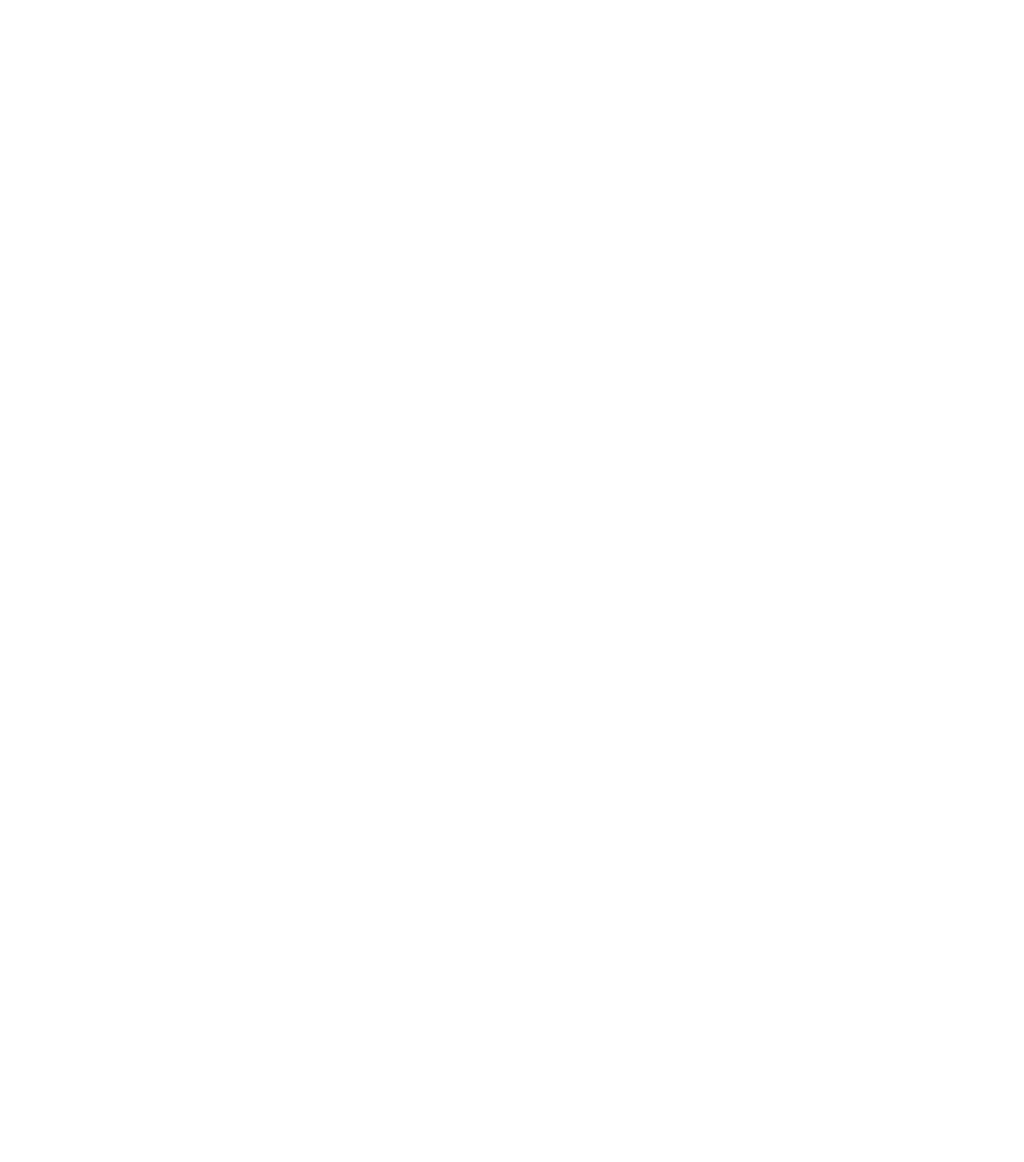
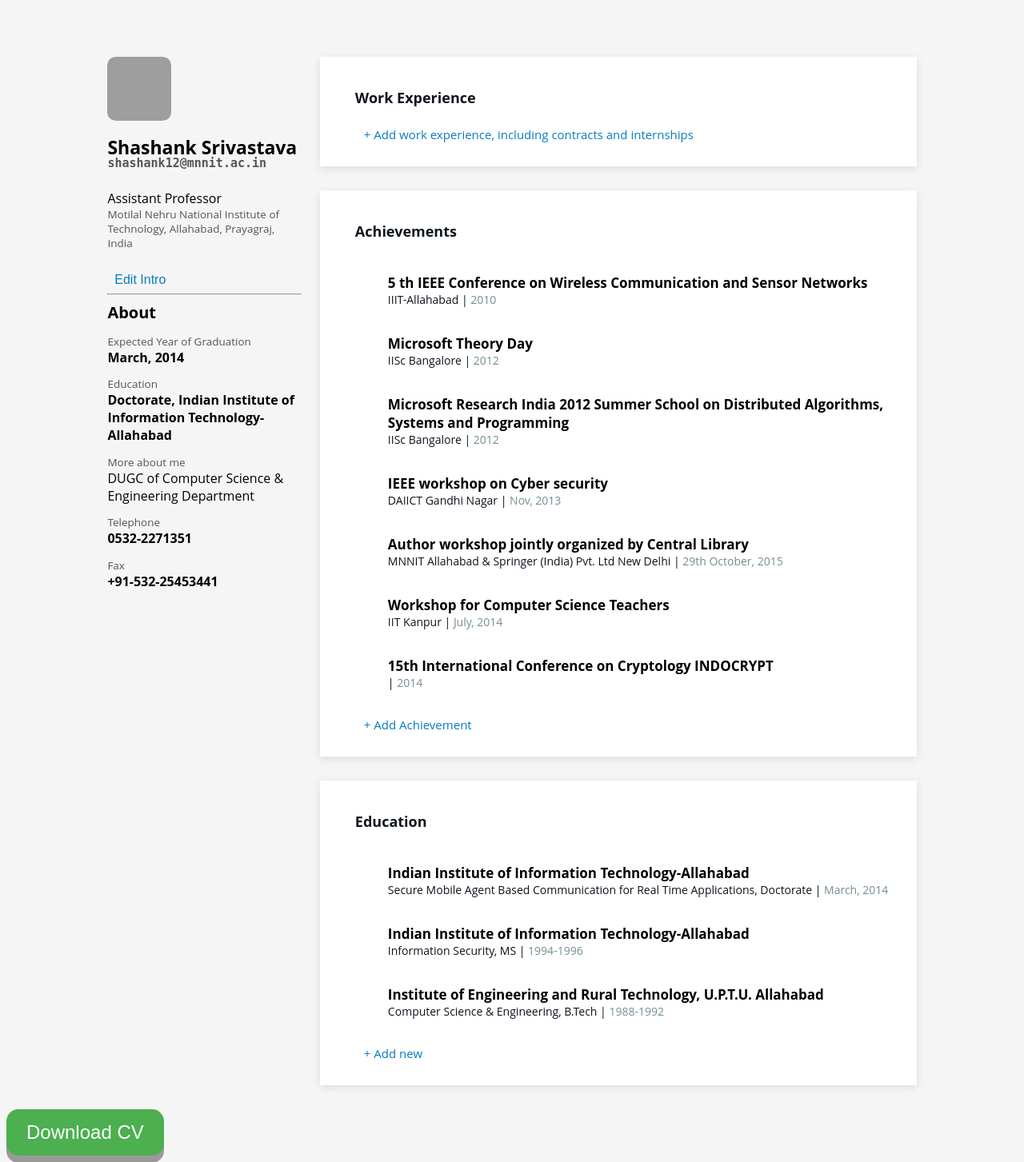
Before and after one commit to PriankaMaheru190042112/Hackathon-2023, a Django app: page /preview in a window 1280 px wide. Before the commit the page is empty. Shown: the whole page at 80% size. Before the commit the page ends 800 px from the top, so only its background shows below. Run offline with Django 4.2, Linux system fonts and the light colour scheme; grey boxes are pictures that could not be loaded.

Commit message:
redirect to signup and loging page from home page. Created cv  preview page

```diff
--- a/swift_cv/cv/templates/preview_cv.html
+++ b/swift_cv/cv/templates/preview_cv.html
@@ -0,0 +1,69 @@
+{% load static %}
+
+<!-- <link href='https://fonts.googleapis.com/css?family=Lato:400,300,700' rel='stylesheet' type='text/css'> -->
+<link rel='stylesheet' type="text/css" href="{% static 'css/preview.css'%}">
+
+<div id="inner-nav"></div>
+<div id="container">
+    <div id="profile">
+        <div id="image">
+            <img id="profile-photo" src="http://mnnit.ac.in/ss/images/shashank.jpg" alt="Profile-Image">
+            <a href="#"><i class="fas fa-pen stroke-transparent"></i></a>
+        </div>
+        <p id="name">Shashank Srivastava<br><span id="email">shashank12@mnnit.ac.in</span></p>
+        <p id="designation">Assistant Professor<br><span id="college">Motilal Nehru National Institute of Technology, Allahabad, Prayagraj, India</span></p>
+        <div id="social-links"><a href="#"><i class="fab fa-facebook-f stroke-transparent"></i></a><a><i class="fab fa-twitter stroke-transparent"></i></a><a><i class="fab fa-linkedin-in stroke-transparent"></i></a><a><i class="fab fa-github stroke-transparent"></i></a></div>
+        <a id="edit-intro" href="#"><i class="fas fa-pen-alt blue"></i>&nbsp;&nbsp;Edit Intro</a>
+        <hr width="100%">
+        <div id="about">
+            <p style="display:inline;">About</p>
+            <a href="#"><i class="fas fa-pen stroke-transparent-blue"></i></a>
+        </div>
+        <p id="year-graduation">Expected Year of Graduation<br><strong>March, 2014</strong></p>
+        <p id="education">Education<br><strong>Doctorate, Indian Institute of Information Technology-Allahabad</strong></p>
+        <p id="more-about">More about me<br><span>DUGC of Computer Science & Engineering Department</span></p>
+        <p id="telephone">Telephone<br><strong>0532-2271351</strong></p>
+        <p id="fax">Fax<br><strong>+91-532-25453441</strong></p>
+    </div>
+    <div id="info-cards">
+        <div class="card">
+            <p><i class="fas fa-briefcase stroke-transparent"></i>&nbsp;&nbsp;&nbsp;Work Experience</p>
+            <a href="#">+ Add work experience, including contracts and internships</a>
+        </div>
+        <div class="card">
+            <p><i class="fas fa-briefcase stroke-transparent"></i>&nbsp;&nbsp;&nbsp;Achievements</p>
+            <ul>
+                <li><p class="tags">5 th IEEE Conference on Wireless Communication and Sensor Networks<br><span>IIIT-Allahabad | <span>2010</span></span></p>
+                    <a class="edit" href="#"><i class="fas fa-pen stroke-transparent-blue"></i></a></li>
+                <li><p class="tags">Microsoft Theory Day<br><span>IISc Bangalore | <span>2012</span></span></p>
+                    <a class="edit" href="#"><i class="fas fa-pen stroke-transparent-blue"></i></a></li>
+                <li><p class="tags">Microsoft Research India 2012 Summer School on Distributed Algorithms, Systems and Programming<br><span>IISc Bangalore | <span>2012</span></span></p>
+                    <a class="edit" href="#"><i class="fas fa-pen stroke-transparent-blue"></i></a></li>
+                <li><p class="tags">IEEE workshop on Cyber security<br><span>DAIICT Gandhi Nagar | <span>Nov, 2013</span></span></p>
+                    <a class="edit" href="#"><i class="fas fa-pen stroke-transparent-blue"></i></a></li>
+                <li><p class="tags">Author workshop jointly organized by Central Library<br><span>MNNIT Allahabad & Springer (India) Pvt. Ltd New Delhi | <span>29th October, 2015</span></span></p>
+                    <a class="edit" href="#"><i class="fas fa-pen stroke-transparent-blue"></i></a></li>
+                <li><p class="tags">Workshop for Computer Science Teachers<br><span>IIT Kanpur | <span>July, 2014</span></span></p>
+                    <a class="edit" href="#"><i class="fas fa-pen stroke-transparent-blue"></i></a></li>
+                <li><p class="tags">15th International Conference on Cryptology INDOCRYPT<br><span> | <span>2014</span></span></p>
+                    <a class="edit" href="#"><i class="fas fa-pen stroke-transparent-blue"></i></a></li>
+            </ul>
+            <a href="#">+ Add Achievement</a>
+        </div>
+        <div class="card">
+            <p><i class="fas fa-graduation-cap stroke-transparent"></i>&nbsp;&nbsp;&nbsp;Education</p>
+            <ul>
+                <li><p class="tags">Indian Institute of Information Technology-Allahabad<br><span>Secure Mobile Agent Based Communication for Real Time Applications, Doctorate | <span>March, 2014</span></span></p>
+                    <a class="edit" href="#"><i class="fas fa-pen stroke-transparent-blue"></i></a></li>
+                <li><p class="tags">Indian Institute of Information Technology-Allahabad<br><span>Information Security, MS | <span>1994-1996</span></span></p>
+                    <a class="edit" href="#"><i class="fas fa-pen stroke-transparent-blue"></i></a></li>
+                <li><p class="tags">Institute of Engineering and Rural Technology, U.P.T.U. Allahabad<br><span>Computer Science & Engineering, B.Tech | <span>1988-1992</span></span></p>
+                    <a class="edit" href="#"><i class="fas fa-pen stroke-transparent-blue"></i></a></li>
+            </ul>
+            <a href="#">+ Add new</a>
+        </div>
+    </div>
+</div>
+<div class="center">
+    <button class="button">Download CV</button>
+</div>
--- /dev/null
+++ b/swift_cv/static/css/preview.css
@@ -0,0 +1,231 @@
+
+html{
+  font-family: 'Open Sans',sans-serif;
+  background: whitesmoke;
+}
+a{
+  text-decoration: none;
+  color: black;
+}
+hr{
+  background: grey;
+}
+#container{
+  position: relative;
+  display: flex;
+}
+#profile{
+  flex: 15%;
+  display: block;
+  position: relative;
+  margin: 5% 2% 0 10%;
+  width: 100%;
+  height: 100%;
+}
+#info-cards{
+  flex: 55%;
+  display: block;
+  margin-top: 5%;
+  margin-right: 10%;
+  width: 100%;
+  height: 100%;
+}
+#image{
+  position: relative;
+  overflow: hidden;
+}
+#image,#profile-photo{
+  position: relative;
+  width: 80px;
+  height: 80px;
+  border-radius: 10px;
+}
+#image > a{
+  position: absolute;
+  top:0;
+  left:0;
+  background: rgba(0,0,0,0.5) !important;
+  height: 100%;
+  width: 100%;
+  display: none;
+}
+#image > a > i{
+  -webkit-text-stroke: 1px #ffffffdd;
+  padding: 40%;
+}
+#image:hover a{
+  display: block;
+}
+#name{
+  font-size: 23px !important;
+  line-height: 20px !important;
+}
+#about,.card > ul > li{
+  padding: 0 0 0 15px;
+  position: relative;
+  display: inline-block;
+  width: 100%;
+}
+#about{
+  font-size: 20px !important;
+  padding: 0 !important;
+}
+#name, #about > p{
+  font-weight: bolder;
+  font-family: 'Open Sans', sans-serif;
+}
+#email{
+  font-size: 15px !important;
+  font-weight: bold !important;
+  font-family: 'Cutive Mono',monospace;
+}
+#college,#email,#year-graduation,#education,#more-about,#telephone,#fax{
+  color: #555;
+  font-size: 13.5px;
+}
+strong,span{
+  color: black;
+  font-size: 16px;
+}
+#social-links,#about{
+  display: inline-block;
+}
+#social-links{
+  margin-bottom: 12px;
+}
+#social-links a{
+  margin: 0 10px;
+}
+#edit-intro{
+  display: block;
+  color:#097bbf;
+  font-family: 'Nunito', sans-serif;
+}
+.fab{
+  font-size: 1.1em;
+}
+.fab,.fas{
+  color: whitesmoke;
+}
+#about > a{
+  top: 4px;
+  right: 8px;
+}
+.edit{
+  top: 19px;
+  right: 10px;
+}
+#about > a, .edit{
+  position: absolute;
+  font-size: 15px !important;
+}
+.stroke-transparent {
+-webkit-text-stroke: 1px #000;
+-webkit-text-fill-color: transparent;
+}
+.blue{
+  color: #097bbf !important;
+  font-size: 13px;
+}
+.stroke-transparent-blue {
+-webkit-text-stroke: 1px #097bbf;
+-webkit-text-fill-color: transparent;
+}
+.card{
+  box-shadow: 0 3px 10px 0 rgba(0,0,0,.1);
+  overflow-x: hidden;
+  margin-bottom: 30px;
+  padding: 15px 30px 30px 30px;
+  background-color: #fff;
+}
+.card > p{
+  color: #0e141e;
+  font-weight: bolder;
+  font-size: 18px;
+  line-height: 2;
+}
+.card > p > i{
+  font-size: 18px;
+}
+.card > a{
+  font-weight: 400;
+  font-size: 15px;
+  margin: 0;
+  margin-left: 25px;
+  padding: 0;
+  border: 0;
+  height: auto;
+  background: transparent;
+  color: #097bbf;
+  outline: none;
+  cursor: pointer;
+}
+.card > ul{
+  list-style-type: none;
+}
+.tags{
+  font-size: 17px;
+  font-weight: bolder;
+}
+.tags ~ a{
+  display: none !important;
+}
+.tags span{
+  font-size: 14px;
+  font-weight: normal;
+  color: #0e141e;
+}
+.tags span span{
+  color: #738f93;
+}
+@media screen and (max-width:1090px){
+  #profile{
+      margin-left: 5%;
+  }
+}
+@media screen and (max-width:850px){
+  #container{
+      display: block;
+  }
+  #profile{
+      width: 90%;
+  }
+  .card{
+      margin: 0 5%;
+      margin-bottom: 30px;
+  }
+}
+
+
+.button {
+  display: inline-block;
+  padding: 15px 25px;
+  font-size: 24px;
+  cursor: pointer;
+  text-align: center;
+  text-decoration: none;
+  outline: none;
+  color: #fff;
+  background-color: #4CAF50;
+  border: none;
+  border-radius: 15px;
+  box-shadow: 0 9px #999;
+}
+
+.button:hover {background-color: #3e8e41}
+
+.button:active {
+  background-color: #3e8e41;
+  box-shadow: 0 5px #666;
+  transform: translateY(4px);
+
+}
+
+/* .center {
+  margin: 0;
+  position: absolute;
+  top: 99%;
+  left: 50%;
+  -ms-transform: translate(-50%, -50%);
+  transform: translate(-50%, -50%);
+} */
```
Also changed, not shown: swift_cv/cv/templates/dashboard.html (added, +35 -0 lines), swift_cv/registration/templates/index.html (+39 -1 lines), swift_cv/static/css/explore.css (added, +41 -0 lines), swift_cv/db.sqlite3.
